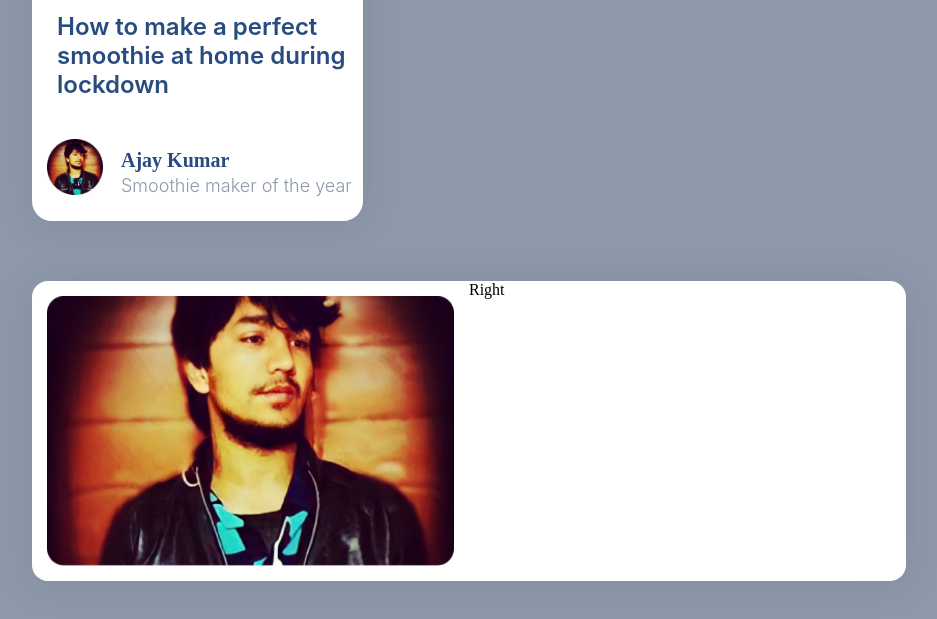
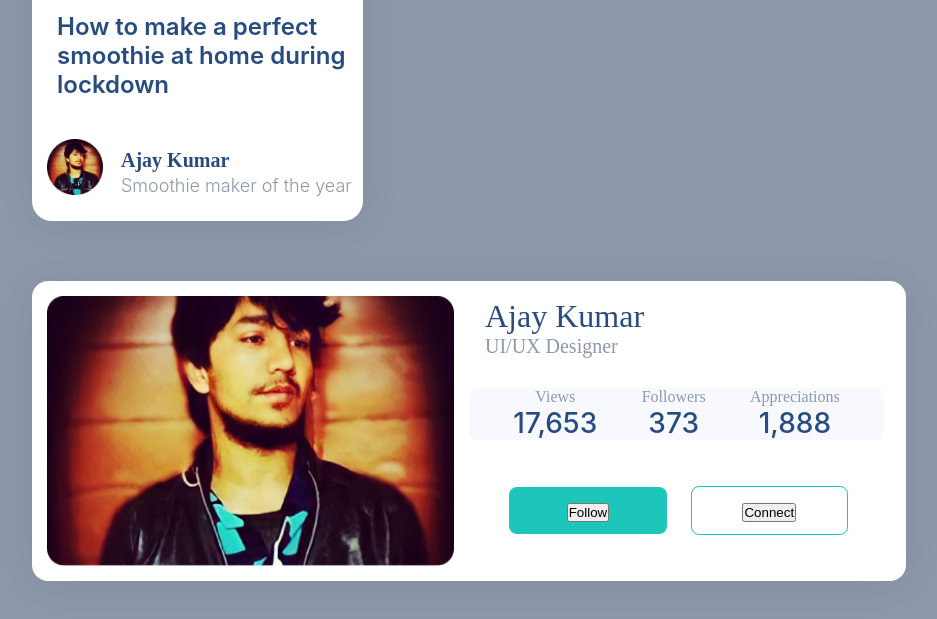
Before and after one commit to GboyeRichard1/Web-Cards, a plain HTML site: page index.html in a window 1280 px wide. Shown: the part 754-1373 px from the top of the page, without its empty margins (8-945 px from the left). Drawn offline with Linux system fonts and the light colour scheme.

Commit message:
Final Commit

```diff
--- a/index.html
+++ b/index.html
@@ -66,12 +66,32 @@
             <img src="images/Rectangle 1764.png" alt="" class="leftsideimage">
             </div>
             <div class="right">
-                 Right
-            <div class="rightsidedetails1">
-            </div>
-            <div class="rightsidedetails2">
-            </div>
-            <div class="rightsidedetails3">
+                <div class="Headings">
+                    <h3>Ajay Kumar</h3>
+                    <h4>UI/UX Designer</h4>
+                </div>
+                <div class="Algorithims">
+                    <div class="Algorithims1">
+                        <h5>Views</h5>
+                        <p>17,653</p>
+                    </div>
+                    <div class="Algorithims2">
+                        <h5>Followers</h5>
+                        <p>373</p>
+                    </div>
+                    <div class="Algorithims3">
+                        <h5>Appreciations</h5>
+                        <p>1,888</p>
+                    </div>
+                </div>
+                <div class="buttonside">
+                    <div class="button1">
+                        <button type="button">Follow</button>
+                    </div>
+                    <div class="button2">
+                        <button type="button">Connect</button>
+                    </div>
+                </div>
             </div>
     </div>
 </body>
--- a/styles.css
+++ b/styles.css
@@ -212,3 +212,105 @@ width:100%;
 border-radius: 16px;
 padding-right: 15px; padding-left: 15px; padding-top: 15px; padding-bottom: 15px;
 }
+
+.Headings{
+margin-left: 16px;
+}
+.Headings h3{
+color: #284B80;
+font-size: 32px;
+font-weight: 500;
+}
+.Headings h4{
+color: #8D98AA;
+font-size: 20px;
+font-weight: 500;
+}
+
+.Algorithims{
+    Display:flex;
+    margin-top: 30px;
+    margin-right: 15px;
+    align-items: center;
+    justify-content: space-evenly;
+    border-radius: 8px;
+    background: #F7F9FF;
+    width:95%;
+}
+.Algorithims1 h5{
+    color: #8D98AA;
+    font-size: 16px;
+    font-style: normal;
+    font-weight: 500;
+    line-height: normal;
+    text-align: center;
+}
+.Algorithims1 p{
+    color: #284B80;
+    font-size: 28px;
+    font-weight: 500;
+    line-height: normal;
+    text-align: center;
+
+}
+.Algorithims2 h5{
+    color: #8D98AA;
+    font-size: 16px;
+    font-weight: 500;
+    line-height: normal;
+}
+.Algorithims2 p{
+    color: #284B80;
+    font-size: 28px;
+    font-weight: 500;
+    line-height: normal;
+    text-align: center;
+}
+.Algorithims3 h5{
+    color: #8D98AA;
+    font-size: 16px;
+    font-weight: 500;
+    line-height: normal;
+}
+.Algorithims3 p{
+    color: #284B80;
+    font-size: 28px;
+    font-weight: 500;
+    line-height: normal;
+    text-align: center;
+}
+
+.buttonside{
+    Display:flex;
+    margin-top: 40px;
+    margin-left: 13px;
+    justify-content: center;
+    align-items: center;
+    gap: 24px;
+    width:90%;
+    height: 60.4px;
+
+}
+.button1{
+    text-align: center;
+    border-radius: 8px;
+    background-color: #1DC6BB;
+    color:white;
+    font-size: 20px;
+    font-weight: 500;
+    line-height: normal;
+    width: 40%;
+    padding-right: 12px; padding-left: 12px; padding-top: 12px; padding-bottom: 12px;
+
+}
+.button2{
+    text-align: center;
+    border-radius: 8px;
+    border: 1px solid #1DC6BB;
+    background-color: #FFF;
+    font-size: 20px;
+    font-weight: 500;
+    line-height: normal;
+    width:40%;
+    padding-right: 12px; padding-left: 12px; padding-top: 12px; padding-bottom: 12px;
+}
```
